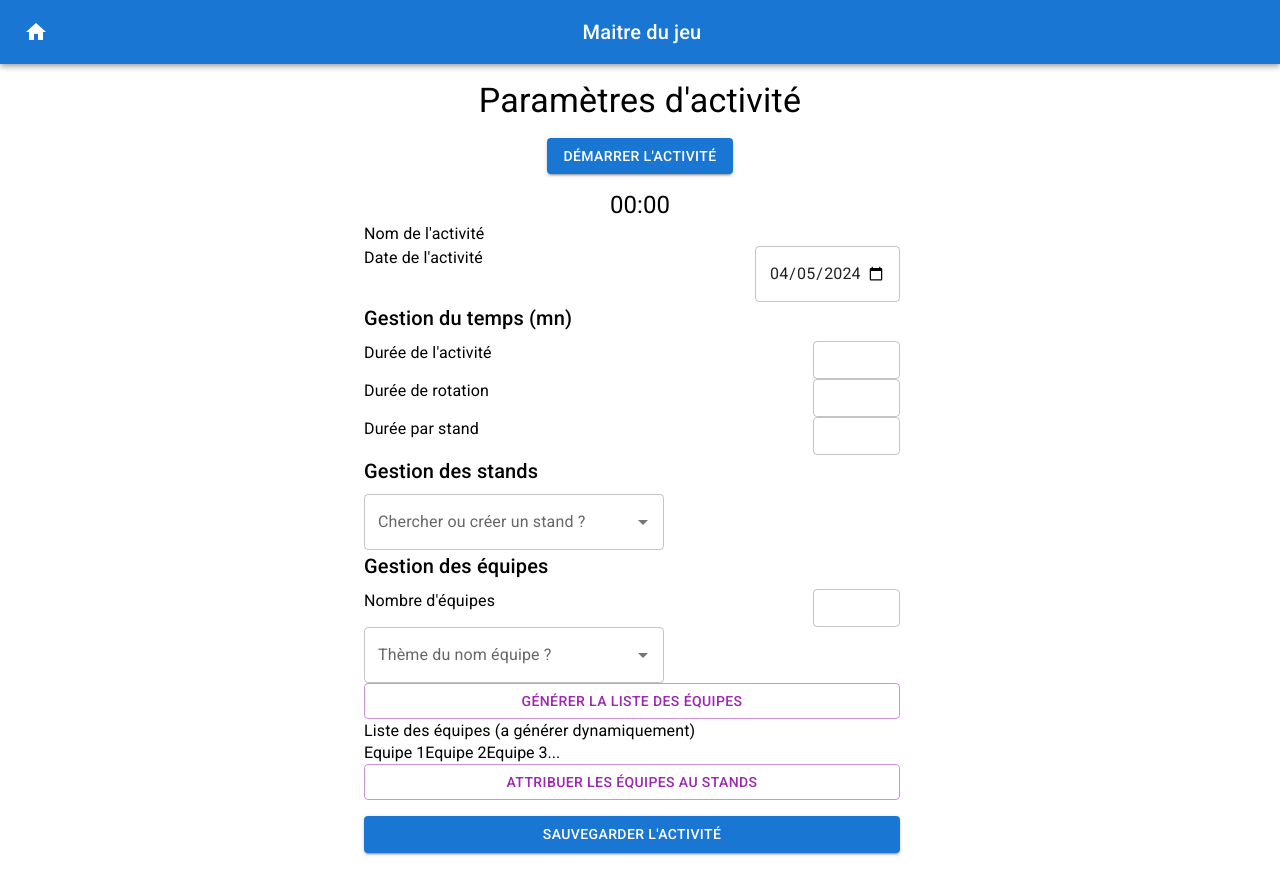
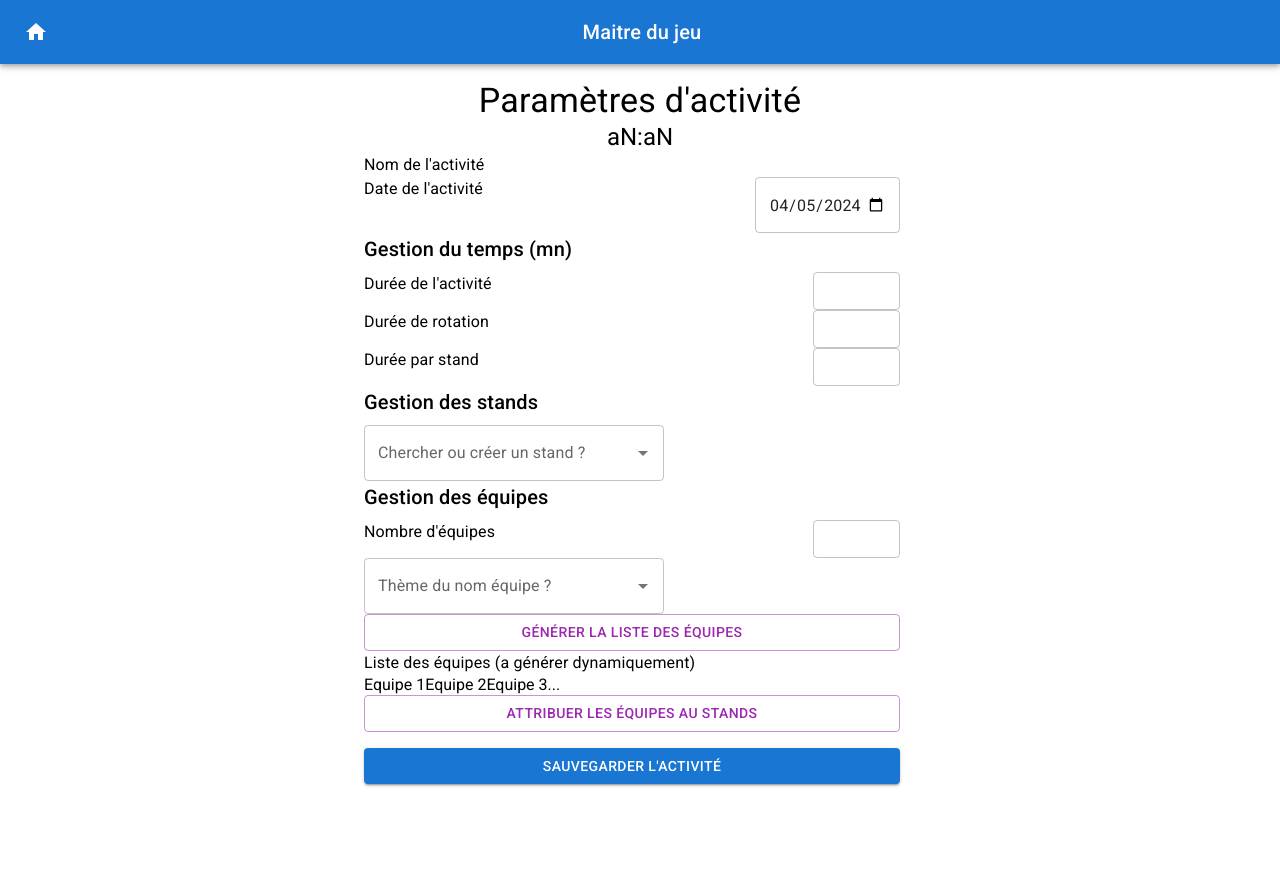
Before and after one commit to JoAnisky/rotation-app-frontend, a React (Vite) app: page /gamemaster in a window 1280 px wide. After the commit the page ends 800 px from the top, so only its background shows below. Built offline with nearby package versions, Linux system fonts and the light colour scheme; no server answers.

Commit message:
removed control methods

```diff
--- a/src/components/Timer/Stopwatch.tsx
+++ b/src/components/Timer/Stopwatch.tsx
@@ -1,108 +1,18 @@
-import React, { useState, useEffect, useContext, useCallback } from "react";
+import React, { useState, useEffect, useContext } from "react";
 import Timer from "./Timer";
-import ControlButtons from "./ControlButtons";
 import { ActivityContext } from "../../contexts/ActivityContext";
-import { ACTIVITY_API } from "../../routes/api/activityRoutes";
-import { STOPWATCH_API } from "../../routes/api/stopwatchRoutes";
+import CounterContext from "../../contexts/CounterContext";
 
-interface StopWatchProps {
-  isAdmin: boolean;
-}
+const Stopwatch: React.FC = () => {
 
-const StopWatch: React.FC<StopWatchProps> = ({ isAdmin }) => {
-  // Duration of the Activity
-  //const activityDuration = minsToMilliseconds(10); // Change mins to ms
-
-  // Activity local States
-  const [isActive, setIsActive] = useState<boolean>(false);
-  const [isPaused, setIsPaused] = useState<boolean>(true);
-  const [counter, setCounter] = useState<number>(0);
-
+  const { setIsActive, setIsPaused } = useContext(
+    CounterContext
+  );
   // Access the context value using useContext hook
   const activityData = useContext(ActivityContext);
 
   const [activityStatus, setActivityStatus] = useState<string>("");
-
-  /**
-   * Update the activity status in Database
-   *
-   */
-  const updateActivity = useCallback(
-    async (updateData: { status: string; [key: string]: string | null }) => {
-      const options = {
-        method: "PUT",
-        headers: { "Content-Type": "application/json" },
-        body: JSON.stringify(updateData),
-      };
-
-      try {
-        const response = await fetch(ACTIVITY_API.activityById("1"), options);
-        if (!response.ok) {
-          throw new Error(`HTTP error! status: ${response.status}`);
-        }
-        // Handle the response...
-      } catch (error) {
-        console.error(`Failed to update activity: `, error);
-      }
-    },
-    []
-  ); // This empty dependency array means the function is only created once per component instance)
-
-  const handleStop = useCallback(async () => {
-    // First, update the activity status
-    updateActivity({
-      status: "COMPLETED",
-    });
-
-    // Then, make the async call to reset/init the stopwatch
-    try {
-      const response = await fetch(`${STOPWATCH_API.stopwatchById("1")}/init`, {
-        method: "PUT",
-        headers: {
-          "Content-Type": "application/json",
-        },
-      });
-      if (!response.ok) {
-        throw new Error("Erreur lors de la réinitialisation du chronomètre");
-      }
-
-      const data = await response.json();
-      setCounter(data.counter);
-    } catch (error) {
-      console.error("Erreur :", error);
-    }
-  }, [updateActivity, setCounter]); // Add necessary dependencies here
-
   // Fetch Stopwatch duration at stopwatch mount
-
-  /**
-   * Decrement stopwatch method (every second)
-   */
-  const getCounter = useCallback(async() =>  {
-    try {
-      const response = await fetch(`${STOPWATCH_API.stopwatchById("1")}`, {
-        method: "GET",
-        headers: {
-          "Content-Type": "application/json",
-        },
-      });
-      if (!response.ok) {
-        throw new Error("Erreur lors de la récupération du compteur");
-      }
-
-      const data = await response.json();
-      setCounter(data.counter);
-      console.log("Counter : " , counter);
-    } catch (error) {
-      console.error("Erreur :", error);
-    }
-  },[]);
-
-  useEffect(() => {
-    // Call `getCounter` immediately on component mount
-    getCounter();
-
-  }, []);
 
   // Retrieve current activity data
   useEffect(() => {
@@ -135,93 +45,13 @@ const StopWatch: React.FC<StopWatchProps> = ({ isAdmin }) => {
         console.log("Unhandled status: ", activityStatus);
         // Optionally, set default states or do nothing
     }
-  }, [activityStatus]);
-
-  /**
-   * Decrement stopwatch method (every second)
-   */
-  const decrementStopwatch = async () => {
-    try {
-      const response = await fetch(
-        `${STOPWATCH_API.stopwatchById("1")}/decrement`,
-        {
-          method: "PUT",
-          headers: {
-            "Content-Type": "application/json",
-          },
-        }
-      );
-
-      if (!response.ok) {
-        throw new Error("Erreur lors de la décrémentation du chronomètre");
-      }
-
-      const data = await response.json();
-      setCounter(data.counter);
-
-    } catch (error) {
-      console.error("Erreur :", error);
-    }
-  };
-
-  // Counter
-  useEffect(() => {
-    let interval: ReturnType<typeof setInterval> | null = null;
-
-    if (isActive && !isPaused) {
-      interval = setInterval(() => {
-        if (counter > 0) {
-          decrementStopwatch();
-        } else {
-          handleStop();
-        }
-      }, 1000);
-    } else {
-      if (interval) clearInterval(interval);
-    }
-
-    return () => {
-      if (interval) clearInterval(interval);
-    };
-    //eslint-disable-next-line react-hooks/exhaustive-deps
-  }, [isActive, isPaused, handleStop, counter]);
-
-  const handleStart = useCallback(() => {
-    const now = Date.now();
-    updateActivity({
-      status: "ROTATING",
-      activity_start_time: now.toString(),
-    });
-  }, [updateActivity]);
-
-  const handlePauseResume = useCallback(() => {
-    if (isPaused) {
-      updateActivity({
-        status: "IN_PROGRESS",
-      });
-    } else {
-      // ACTIVITY PAUSED : activity was running and is now being paused
-      updateActivity({
-        status: "PAUSED",
-      });
-    }
-    setIsPaused(!isPaused);
-  }, [isPaused, updateActivity]);
+  }, [activityStatus, setIsActive, setIsPaused]);
 
   return (
-    <div className="stop-watch">
-      {isAdmin && (
-        <ControlButtons
-          active={isActive}
-          isPaused={isPaused}
-          handleStart={handleStart}
-          handlePauseResume={handlePauseResume}
-          handleStop={handleStop}
-        />
-      )}
-      <Timer counter={counter} />
-    </div>
+    <>
+      <Timer />
+    </>
   );
 };
 
-export default StopWatch;
+export default Stopwatch;
```
